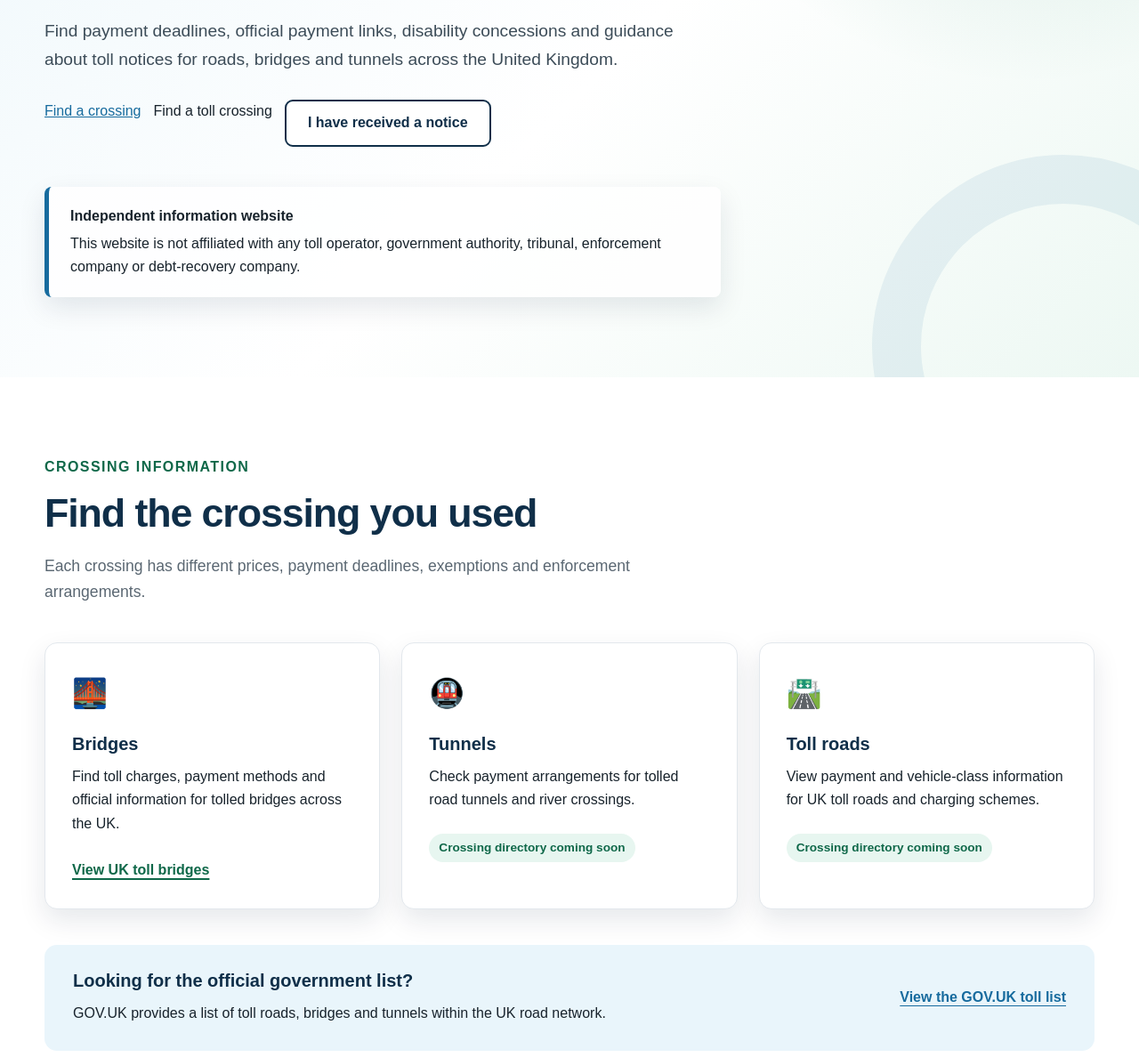
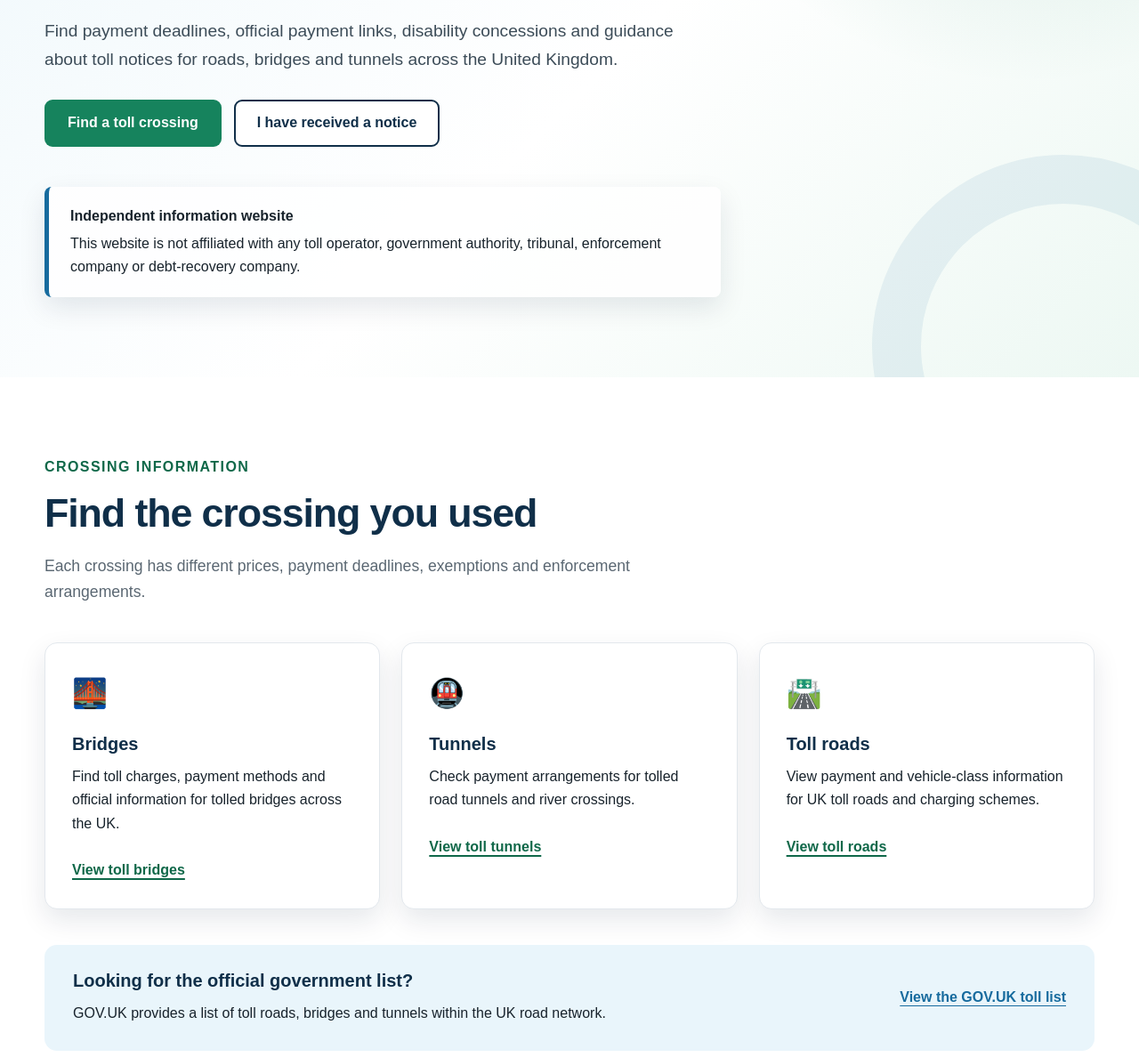
Before and after one commit to Craigals75/UK-Toll-Crossing-Guide, a plain HTML site: page index.html in a window 1280 px wide. Shown: the part 477-1665 px from the top of the page at 89% size. Drawn offline with Linux system fonts and the light colour scheme.

Commit message:
Update links to point to toll-crossings.html

```diff
--- a/index.html
+++ b/index.html
@@ -32,7 +32,7 @@
 
       <nav id="main-navigation" class="main-navigation" aria-label="Main navigation">
         <a href="index.html" aria-current="page">Home</a>
-        <a href="#crossings">Find a crossing</a>
+        <a href="toll-crossings.html">Find a crossing</a>
         <a href="#notice-help">Toll notice help</a>
         <a href="#concessions">Disability concessions</a>
         <a href="#about">About</a>
@@ -55,7 +55,7 @@
         </p>
 
         <div class="hero-actions">
-          <a href="toll-crossings.html">Find a crossing</a>
+          <a class="button button-primary" href="toll-crossings.html">
             Find a toll crossing
           </a>
 
@@ -97,8 +97,8 @@
               Find toll charges, payment methods and official information
               for tolled bridges across the UK.
             </p>
-            <a class="card-link" href="bridges.html">
-  View UK toll bridges
+            <a class="card-link" href="toll-crossings.html">
+  View toll bridges
 </a>
           </article>
 
@@ -109,7 +109,9 @@
               Check payment arrangements for tolled road tunnels and
               river crossings.
             </p>
-            <span class="coming-soon">Crossing directory coming soon</span>
+            <a class="card-link" href="toll-crossings.html">
+  View toll tunnels
+</a>
           </article>
 
           <article class="information-card">
@@ -119,7 +121,9 @@
               View payment and vehicle-class information for UK toll roads
               and charging schemes.
             </p>
-            <span class="coming-soon">Crossing directory coming soon</span>
+            <a class="card-link" href="toll-crossings.html">
+  View toll roads
+</a>
           </article>
 
         </div>
```
